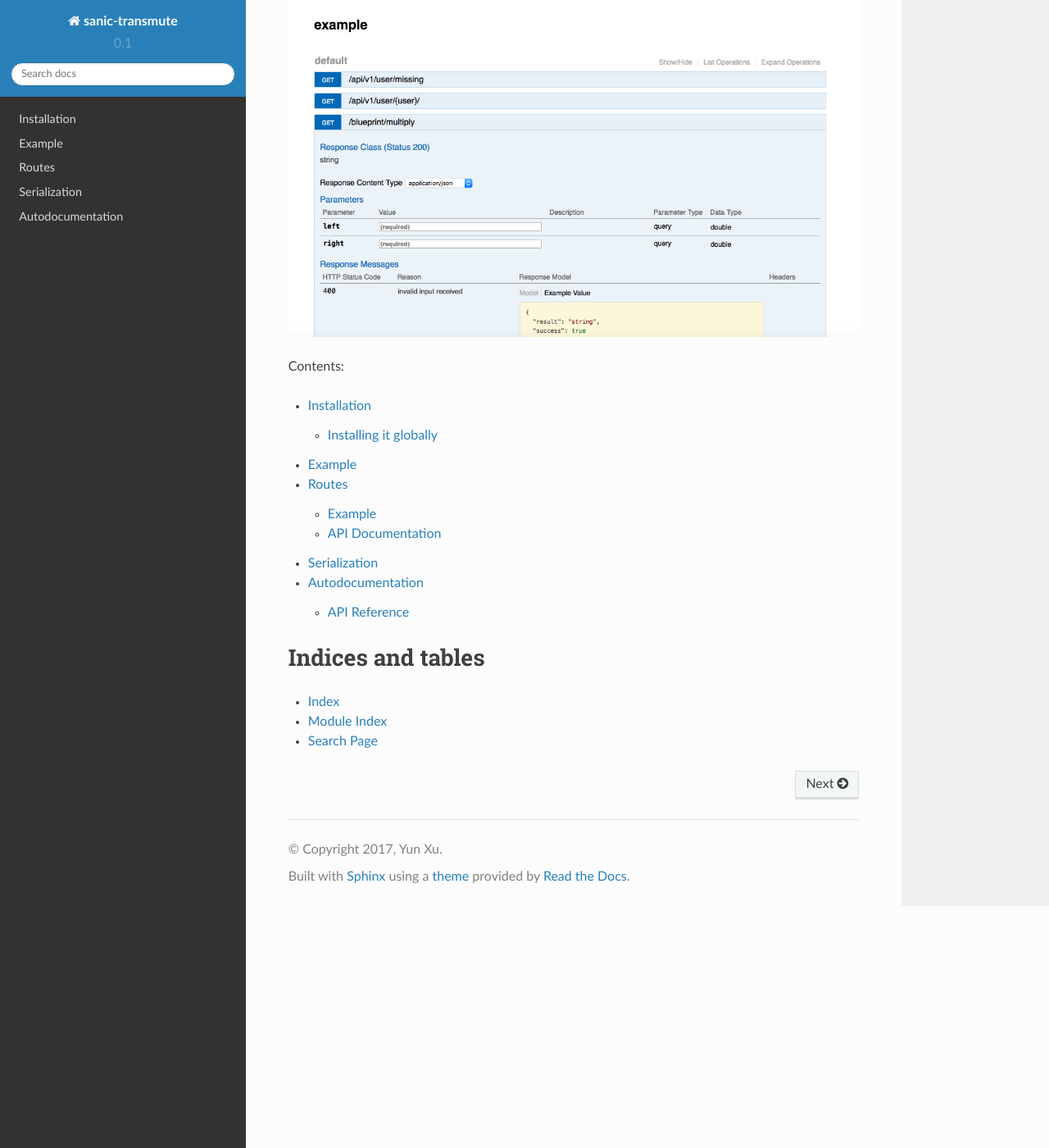
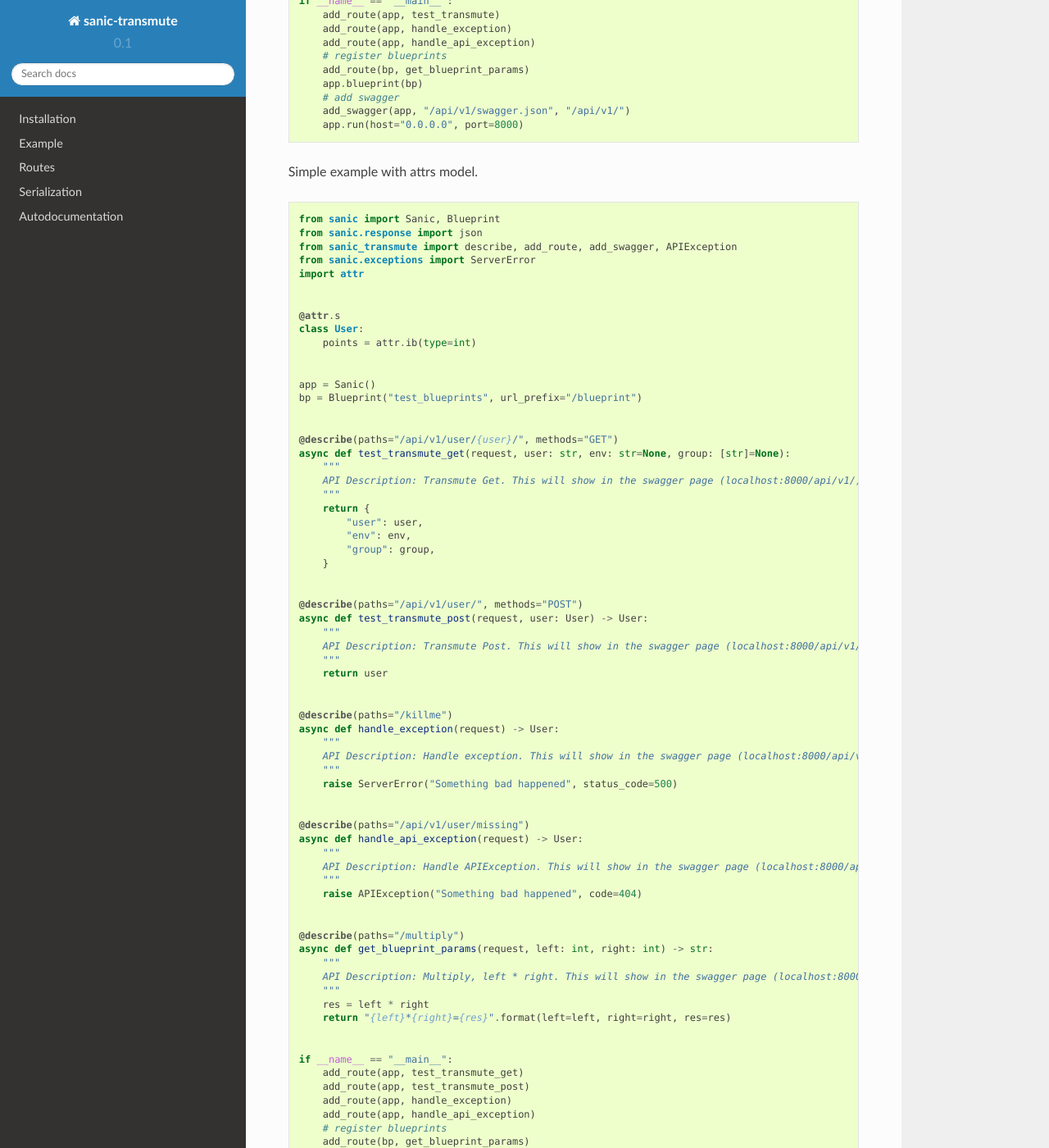
Before and after one commit to yunstanford/sanic-transmute, a Sphinx documentation site: the page built from docs/index.rst, in a window 1280 px wide and 1400 px high, scrolled down 1658 px. Shown: the whole window at 82% size. Built offline with Sphinx 7.4.7 and the Read the Docs theme 2.0.0, drawn with Linux system fonts in a browser that asks for light colours; some of the changed text lies outside the part shown.

Commit message:
update readthedoc

```diff
--- a/docs/index.rst
+++ b/docs/index.rst
@@ -39,6 +39,13 @@
 
 Let's get started.
 
+Find Examples here:
+
+* `example with attrs model <https://github.com/yunstanford/sanic-transmute/blob/master/examples/example_attrs_model.py>`_.
+* `example with schematic model <https://github.com/yunstanford/sanic-transmute/blob/master/examples/example_schematics_model.py>`_.
+
+Simple example with schematics model.
+
 .. code-block:: python
 
     from sanic import Sanic, Blueprint
@@ -59,6 +66,9 @@
 
     @describe(paths="/api/v1/user/{user}/", methods="GET")
     async def test_transmute(request, user: str, env: str=None, group: [str]=None):
+        """
+        API Description: Transmute Get. This will show in the swagger page (localhost:8000/api/v1/).
+        """
         return {
             "user": user,
             "env": env,
@@ -68,16 +78,25 @@
 
     @describe(paths="/killme")
     async def handle_exception(request) -> User:
+        """
+        API Description: Handle exception. This will show in the swagger page (localhost:8000/api/v1/).
+        """
         raise ServerError("Something bad happened", status_code=500)
 
 
     @describe(paths="/api/v1/user/missing")
     async def handle_api_exception(request) -> User:
+        """
+        API Description: Handle APIException. This will show in the swagger page (localhost:8000/api/v1/).
+        """
         raise APIException("Something bad happened", code=404)
 
 
     @describe(paths="/multiply")
     async def get_blueprint_params(request, left: int, right: int) -> str:
+        """
+        API Description: Multiply, left * right. This will show in the swagger page (localhost:8000/api/v1/).
+        """
         res = left * right
         return "{left}*{right}={res}".format(left=left, right=right, res=res)
 
@@ -86,11 +105,86 @@
         add_route(app, test_transmute)
         add_route(app, handle_exception)
         add_route(app, handle_api_exception)
-
         # register blueprints
         add_route(bp, get_blueprint_params)
         app.blueprint(bp)
+        # add swagger
+        add_swagger(app, "/api/v1/swagger.json", "/api/v1/")
+        app.run(host="0.0.0.0", port=8000)
 
+Simple example with attrs model.
+
+.. code-block:: python
+
+    from sanic import Sanic, Blueprint
+    from sanic.response import json
+    from sanic_transmute import describe, add_route, add_swagger, APIException
+    from sanic.exceptions import ServerError
+    import attr
+
+
+    @attr.s
+    class User:
+        points = attr.ib(type=int)
+
+
+    app = Sanic()
+    bp = Blueprint("test_blueprints", url_prefix="/blueprint")
+
+
+    @describe(paths="/api/v1/user/{user}/", methods="GET")
+    async def test_transmute_get(request, user: str, env: str=None, group: [str]=None):
+        """
+        API Description: Transmute Get. This will show in the swagger page (localhost:8000/api/v1/).
+        """
+        return {
+            "user": user,
+            "env": env,
+            "group": group,
+        }
+
+
+    @describe(paths="/api/v1/user/", methods="POST")
+    async def test_transmute_post(request, user: User) -> User:
+        """
+        API Description: Transmute Post. This will show in the swagger page (localhost:8000/api/v1/).
+        """
+        return user
+
+
+    @describe(paths="/killme")
+    async def handle_exception(request) -> User:
+        """
+        API Description: Handle exception. This will show in the swagger page (localhost:8000/api/v1/).
+        """
+        raise ServerError("Something bad happened", status_code=500)
+
+
+    @describe(paths="/api/v1/user/missing")
+    async def handle_api_exception(request) -> User:
+        """
+        API Description: Handle APIException. This will show in the swagger page (localhost:8000/api/v1/).
+        """
+        raise APIException("Something bad happened", code=404)
+
+
+    @describe(paths="/multiply")
+    async def get_blueprint_params(request, left: int, right: int) -> str:
+        """
+        API Description: Multiply, left * right. This will show in the swagger page (localhost:8000/api/v1/).
+        """
+        res = left * right
+        return "{left}*{right}={res}".format(left=left, right=right, res=res)
+
+
+    if __name__ == "__main__":
+        add_route(app, test_transmute_get)
+        add_route(app, test_transmute_post)
+        add_route(app, handle_exception)
+        add_route(app, handle_api_exception)
+        # register blueprints
+        add_route(bp, get_blueprint_params)
+        app.blueprint(bp)
         # add swagger
         add_swagger(app, "/api/v1/swagger.json", "/api/v1/")
         app.run(host="0.0.0.0", port=8000)
```
